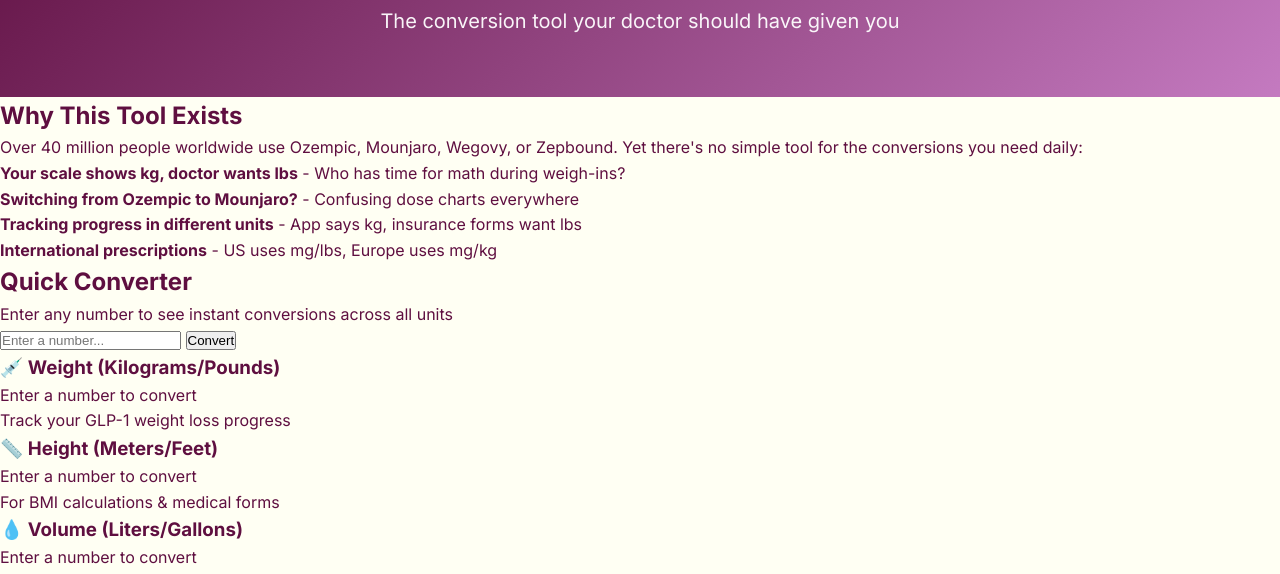
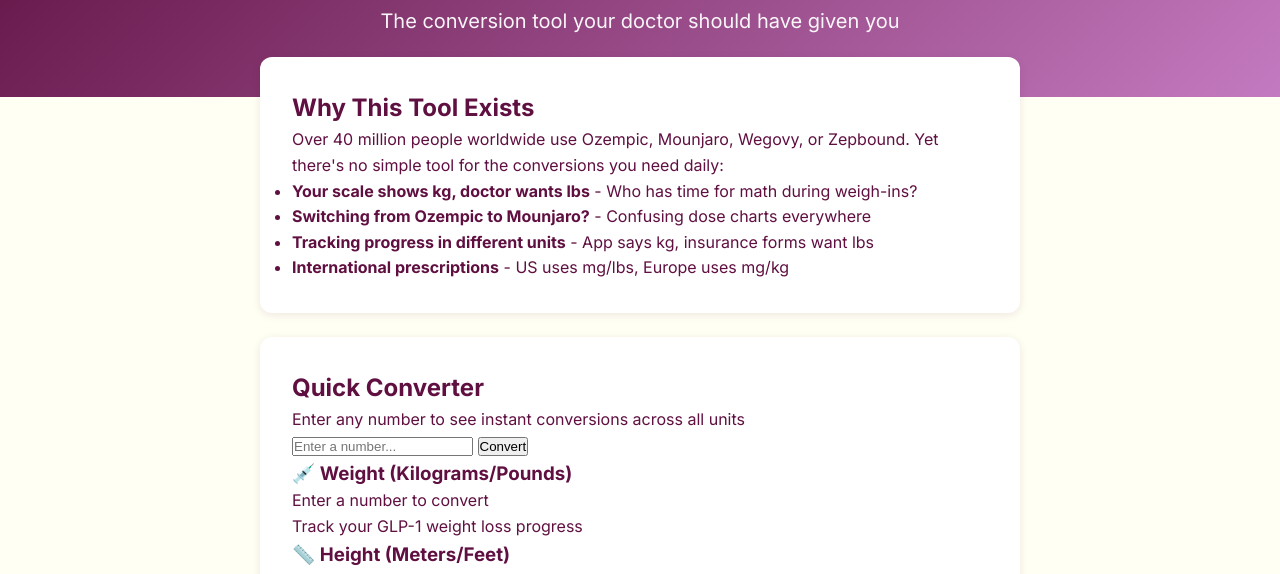
Before and after one commit to SheillaO/GLP-1-Companion, a website built with Vite: page index.html in a window 1280 px wide. Shown: the part 167-741 px from the top of the page. Built offline with nearby package versions, Linux system fonts and the light colour scheme.

Commit message:
Update index.css

```diff
--- a/index.css
+++ b/index.css
@@ -43,3 +43,18 @@
     font-size: 20px;
     opacity: 0.95;
 }
+
+/* Main */
+main {
+    max-width: 800px;
+    margin: -40px auto 40px;
+    padding: 0 20px;
+}
+
+section {
+    background: white;
+    padding: 32px;
+    margin-bottom: 24px;
+    border-radius: 12px;
+    box-shadow: 0 2px 8px rgba(95, 15, 64, 0.1);
+}
```
